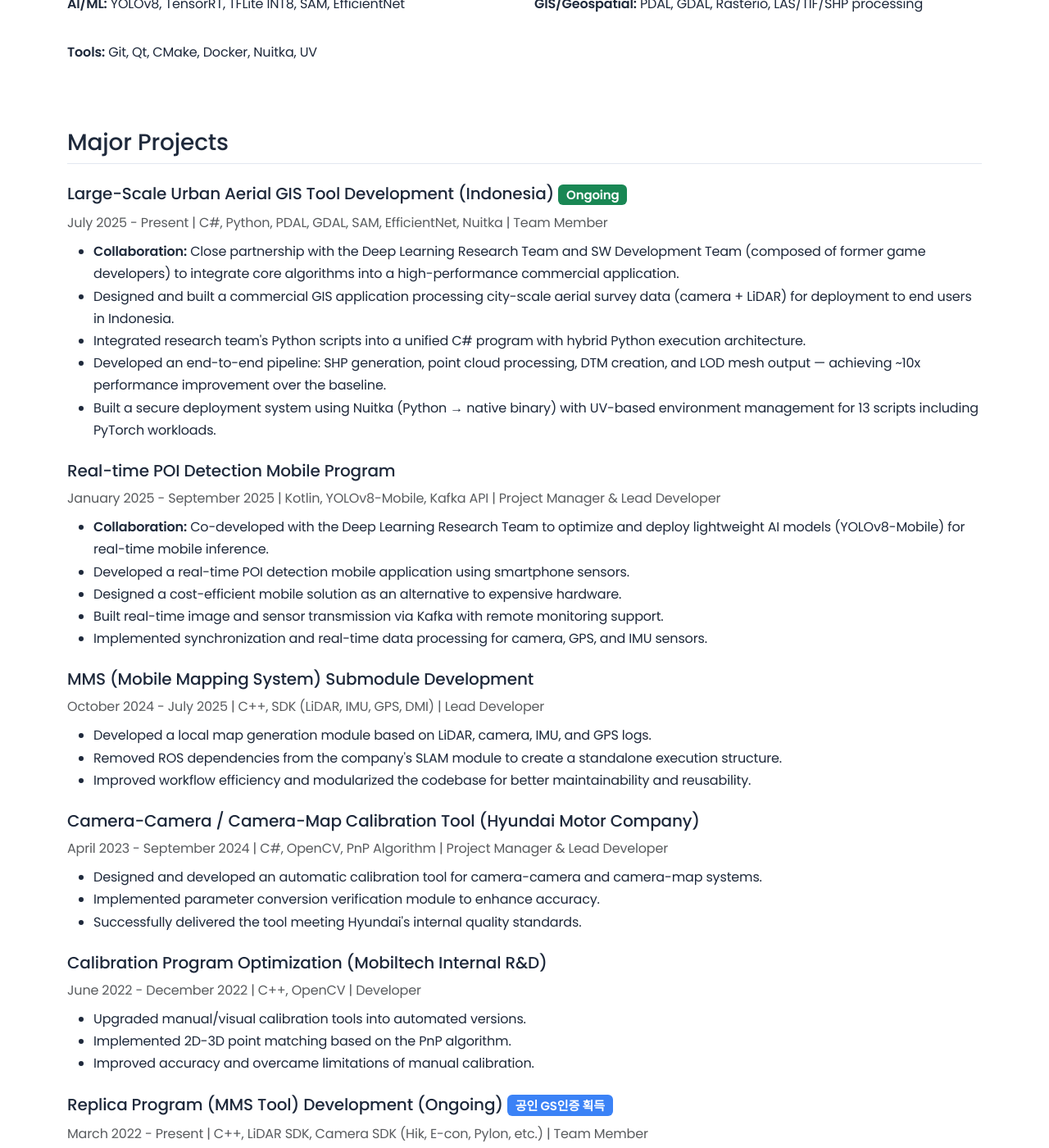
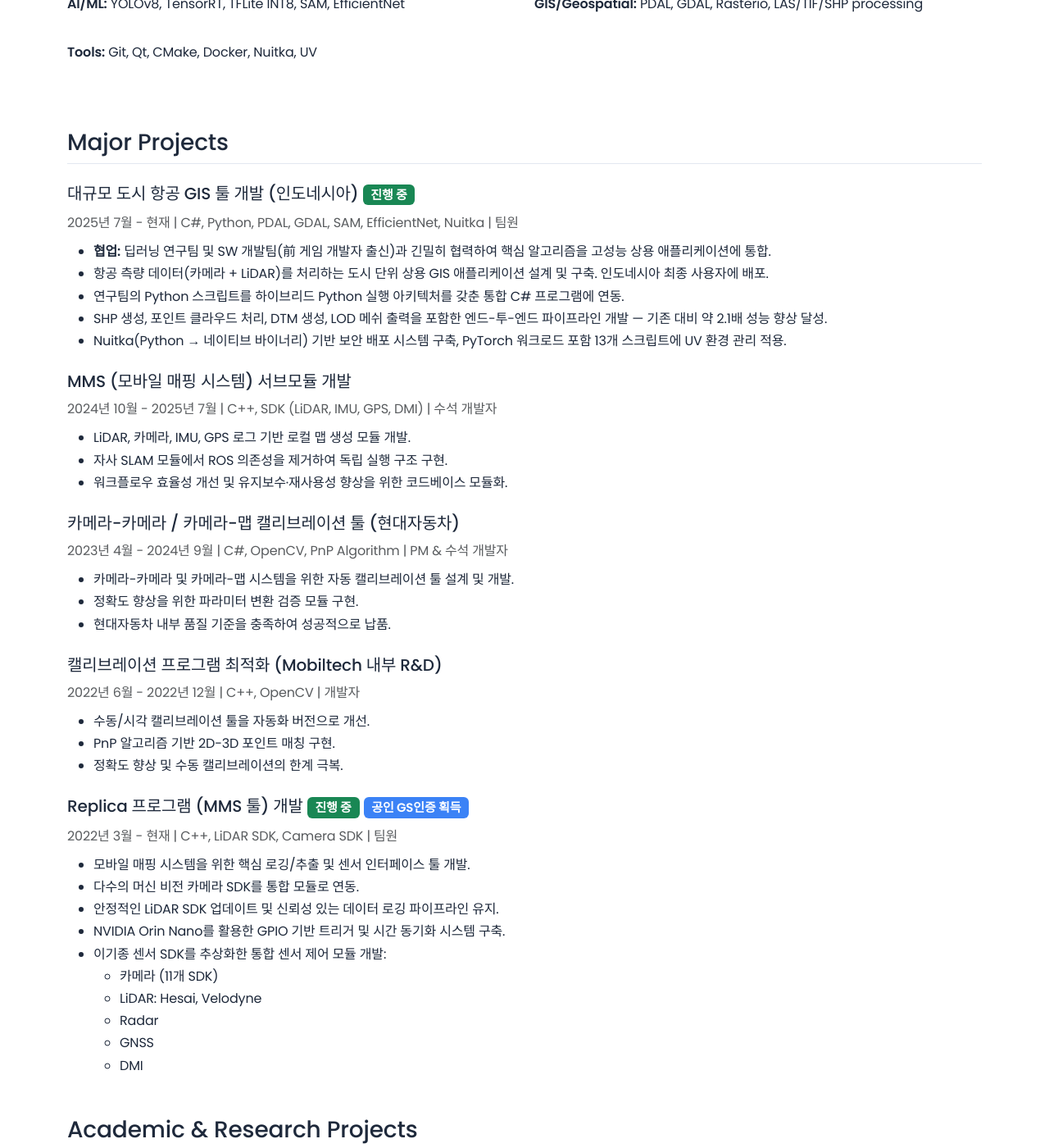
Before and after one commit to jinwoo-Sync/jinwoo-Sync.github.io, a Jekyll site: the page built from cv.html, in a window 1280 px wide and 1400 px high, scrolled down 760 px. Shown: the whole window at 82% size. Built offline with Jekyll 4.4.1, drawn with Linux system fonts in a browser that asks for light colours; some of the changed text lies outside the part shown.

Commit message:
cv 한글과

```diff
--- a/cv.html
+++ b/cv.html
@@ -4,7 +4,7 @@ title: CV
 ---
 <div class="container py-5" data-aos="fade-up">
   <header class="mb-5">
-    <h1 class="display-4 mb-3">Jinwoo Seo</h1>
+    <h1 class="display-4 mb-3">서진우</h1>
     <div class="contact-info mb-4">
       <p class="mb-2">
         <strong>Email:</strong> <a href="mailto:kki5629@naver.com">kki5629@naver.com</a> |
@@ -20,7 +20,7 @@ title: CV
   <section class="mb-5">
     <h2 class="h3 mb-4 border-bottom pb-2">Education</h2>
     <div class="mb-3">
-      <h3 class="h5 mb-2">Chungbuk National University</h3>
+      <h3 class="h5 mb-2">충북대학교</h3>
       <p class="mb-1"><strong>B.S. in Mechanical Engineering</strong></p>
       <p class="text-muted mb-1">March 2016 - February 2022</p>
       <p>GPA: 3.5 / 4.5</p>
@@ -58,73 +58,62 @@ title: CV
     <h2 class="h3 mb-4 border-bottom pb-2">Major Projects</h2>
 
     <article class="mb-4">
-      <h3 class="h5 mb-2">Large-Scale Urban Aerial GIS Tool Development (Indonesia) <span class="badge bg-success">Ongoing</span></h3>
-      <p class="text-muted mb-2">July 2025 - Present | C#, Python, PDAL, GDAL, SAM, EfficientNet, Nuitka | Team Member</p>
+      <h3 class="h5 mb-2">대규모 도시 항공 GIS 툴 개발 (인도네시아) <span class="badge bg-success">진행 중</span></h3>
+      <p class="text-muted mb-2">2025년 7월 - 현재 | C#, Python, PDAL, GDAL, SAM, EfficientNet, Nuitka | 팀원</p>
       <ul>
-        <li><strong>Collaboration:</strong> Close partnership with the Deep Learning Research Team and SW Development Team (composed of former game developers) to integrate core algorithms into a high-performance commercial application.</li>
-        <li>Designed and built a commercial GIS application processing city-scale aerial survey data (camera + LiDAR) for deployment to end users in Indonesia.</li>
-        <li>Integrated research team's Python scripts into a unified C# program with hybrid Python execution architecture.</li>
-        <li>Developed an end-to-end pipeline: SHP generation, point cloud processing, DTM creation, and LOD mesh output — achieving ~10x performance improvement over the baseline.</li>
-        <li>Built a secure deployment system using Nuitka (Python → native binary) with UV-based environment management for 13 scripts including PyTorch workloads.</li>
+        <li><strong>협업:</strong> 딥러닝 연구팀 및 SW 개발팀(前 게임 개발자 출신)과 긴밀히 협력하여 핵심 알고리즘을 고성능 상용 애플리케이션에 통합.</li>
+        <li>항공 측량 데이터(카메라 + LiDAR)를 처리하는 도시 단위 상용 GIS 애플리케이션 설계 및 구축. 인도네시아 최종 사용자에 배포.</li>
+        <li>연구팀의 Python 스크립트를 하이브리드 Python 실행 아키텍처를 갖춘 통합 C# 프로그램에 연동.</li>
+        <li>SHP 생성, 포인트 클라우드 처리, DTM 생성, LOD 메쉬 출력을 포함한 엔드-투-엔드 파이프라인 개발 — 기존 대비 약 2.1배 성능 향상 달성.</li>
+        <li>Nuitka(Python → 네이티브 바이너리) 기반 보안 배포 시스템 구축, PyTorch 워크로드 포함 13개 스크립트에 UV 환경 관리 적용.</li>
       </ul>
     </article>
 
     <article class="mb-4">
-      <h3 class="h5 mb-2">Real-time POI Detection Mobile Program</h3>
-      <p class="text-muted mb-2">January 2025 - September 2025 | Kotlin, YOLOv8-Mobile, Kafka API | Project Manager & Lead Developer</p>
+      <h3 class="h5 mb-2">MMS (모바일 매핑 시스템) 서브모듈 개발</h3>
+      <p class="text-muted mb-2">2024년 10월 - 2025년 7월 | C++, SDK (LiDAR, IMU, GPS, DMI) | 수석 개발자</p>
       <ul>
-        <li><strong>Collaboration:</strong> Co-developed with the Deep Learning Research Team to optimize and deploy lightweight AI models (YOLOv8-Mobile) for real-time mobile inference.</li>
-        <li>Developed a real-time POI detection mobile application using smartphone sensors.</li>
-        <li>Designed a cost-efficient mobile solution as an alternative to expensive hardware.</li>
-        <li>Built real-time image and sensor transmission via Kafka with remote monitoring support.</li>
-        <li>Implemented synchronization and real-time data processing for camera, GPS, and IMU sensors.</li>
+        <li>LiDAR, 카메라, IMU, GPS 로그 기반 로컬 맵 생성 모듈 개발.</li>
+        <li>자사 SLAM 모듈에서 ROS 의존성을 제거하여 독립 실행 구조 구현.</li>
+        <li>워크플로우 효율성 개선 및 유지보수·재사용성 향상을 위한 코드베이스 모듈화.</li>
       </ul>
     </article>
 
     <article class="mb-4">
-      <h3 class="h5 mb-2">MMS (Mobile Mapping System) Submodule Development</h3>
-      <p class="text-muted mb-2">October 2024 - July 2025 | C++, SDK (LiDAR, IMU, GPS, DMI) | Lead Developer</p>
+      <h3 class="h5 mb-2">카메라-카메라 / 카메라-맵 캘리브레이션 툴 (현대자동차)</h3>
+      <p class="text-muted mb-2">2023년 4월 - 2024년 9월 | C#, OpenCV, PnP Algorithm | PM & 수석 개발자</p>
       <ul>
-        <li>Developed a local map generation module based on LiDAR, camera, IMU, and GPS logs.</li>
-        <li>Removed ROS dependencies from the company's SLAM module to create a standalone execution structure.</li>
-        <li>Improved workflow efficiency and modularized the codebase for better maintainability and reusability.</li>
+        <li>카메라-카메라 및 카메라-맵 시스템을 위한 자동 캘리브레이션 툴 설계 및 개발.</li>
+        <li>정확도 향상을 위한 파라미터 변환 검증 모듈 구현.</li>
+        <li>현대자동차 내부 품질 기준을 충족하여 성공적으로 납품.</li>
       </ul>
     </article>
 
     <article class="mb-4">
-      <h3 class="h5 mb-2">Camera-Camera / Camera-Map Calibration Tool (Hyundai Motor Company)</h3>
-      <p class="text-muted mb-2">April 2023 - September 2024 | C#, OpenCV, PnP Algorithm | Project Manager & Lead Developer</p>
+      <h3 class="h5 mb-2">캘리브레이션 프로그램 최적화 (Mobiltech 내부 R&D)</h3>
+      <p class="text-muted mb-2">2022년 6월 - 2022년 12월 | C++, OpenCV | 개발자</p>
       <ul>
-        <li>Designed and developed an automatic calibration tool for camera-camera and camera-map systems.</li>
-        <li>Implemented parameter conversion verification module to enhance accuracy.</li>
-        <li>Successfully delivered the tool meeting Hyundai's internal quality standards.</li>
+        <li>수동/시각 캘리브레이션 툴을 자동화 버전으로 개선.</li>
+        <li>PnP 알고리즘 기반 2D-3D 포인트 매칭 구현.</li>
+        <li>정확도 향상 및 수동 캘리브레이션의 한계 극복.</li>
       </ul>
     </article>
 
     <article class="mb-4">
-      <h3 class="h5 mb-2">Calibration Program Optimization (Mobiltech Internal R&D)</h3>
-      <p class="text-muted mb-2">June 2022 - December 2022 | C++, OpenCV | Developer</p>
+      <h3 class="h5 mb-2">Replica 프로그램 (MMS 툴) 개발 <span class="badge bg-success">진행 중</span> <span class="badge bg-primary">공인 GS인증 획득</span></h3>
+      <p class="text-muted mb-2">2022년 3월 - 현재 | C++, LiDAR SDK, Camera SDK | 팀원</p>
       <ul>
-        <li>Upgraded manual/visual calibration tools into automated versions.</li>
-        <li>Implemented 2D-3D point matching based on the PnP algorithm.</li>
-        <li>Improved accuracy and overcame limitations of manual calibration.</li>
-      </ul>
-    </article>
-
-    <article class="mb-4">
-      <h3 class="h5 mb-2">Replica Program (MMS Tool) Development (Ongoing) <span class="badge bg-primary">공인 GS인증 획득</span></h3>
-      <p class="text-muted mb-2">March 2022 - Present | C++, LiDAR SDK, Camera SDK (Hik, E-con, Pylon, etc.) | Team Member</p>
-      <ul>
-        <li>Developed core logging/extraction and sensor interface tools for mobile mapping systems.</li>
-        <li>Integrated multiple machine vision camera SDKs (Hikvision, E-con, etc.) into unified modules.</li>
-        <li>Maintained stable LiDAR SDK updates and reliable data logging pipelines.</li>
-        <li>Built GPIO-based trigger and time synchronization system using NVIDIA Orin Nano.</li>
-        <li>Developed a unified sensor control module abstracting SDKs for heterogeneous sensors:
+        <li>모바일 매핑 시스템을 위한 핵심 로깅/추출 및 센서 인터페이스 툴 개발.</li>
+        <li>다수의 머신 비전 카메라 SDK를 통합 모듈로 연동.</li>
+        <li>안정적인 LiDAR SDK 업데이트 및 신뢰성 있는 데이터 로깅 파이프라인 유지.</li>
+        <li>NVIDIA Orin Nano를 활용한 GPIO 기반 트리거 및 시간 동기화 시스템 구축.</li>
+        <li>이기종 센서 SDK를 추상화한 통합 센서 제어 모듈 개발:
           <ul>
-            <li>Cameras: Hik, Flycapture, Spinnaker, Vimba, Aravis, UVC, VisionOnChip, Ozray, Pylon, E-con</li>
-            <li>GNSS: Xsens, Applanix</li>
-            <li>LiDAR: Hesai, Ouster, Seyond, Valeo, Velodyne</li>
-            <li>Radar: SRS Radar, Smartmicro</li>
+            <li>카메라 (11개 SDK)</li>
+            <li>LiDAR: Hesai, Velodyne</li>
+            <li>Radar</li>
+            <li>GNSS</li>
+            <li>DMI</li>
           </ul>
         </li>
       </ul>
@@ -135,22 +124,22 @@ title: CV
     <h2 class="h3 mb-4 border-bottom pb-2">Academic & Research Projects</h2>
 
     <article class="mb-4">
-      <h3 class="h5 mb-2">Autonomous Driving Control & Path Planning</h3>
-      <p class="text-muted mb-2">March 2020 - October 2021 | C++, ROS, Camera, GPS, LiDAR, IMU | Team Leader</p>
+      <h3 class="h5 mb-2">자율주행 제어 및 경로 계획</h3>
+      <p class="text-muted mb-2">2020년 3월 - 2021년 10월 | C++, ROS, Camera, GPS, LiDAR, IMU | 팀장</p>
       <ul>
-        <li>Participated in the International University Student Creative Car Competition (2020-2021).</li>
-        <li>Implemented PID controllers to stabilize autonomous driving.</li>
-        <li>Developed GPS-based path planning and dynamic obstacle avoidance.</li>
-        <li>Built Camera-LiDAR calibration tools and IMU-GPS Kalman filter fusion system (validated at K-City).</li>
+        <li>국제 대학생 창의적 자동차 경진대회 참가 (2020-2021).</li>
+        <li>자율주행 안정화를 위한 PID 컨트롤러 구현.</li>
+        <li>GPS 기반 경로 계획 및 동적 장애물 회피 개발.</li>
+        <li>카메라-LiDAR 캘리브레이션 툴 및 IMU-GPS 칼만 필터 융합 시스템 구축 (K-City 검증).</li>
       </ul>
     </article>
 
     <article class="mb-4">
-      <h3 class="h5 mb-2">Calibration and Sensor Fusion Research (Intelligent Robotics Lab)</h3>
-      <p class="text-muted mb-2">March 2021 - September 2021 | C++, Python, OpenCV, ROS | Research Intern</p>
+      <h3 class="h5 mb-2">캘리브레이션 및 센서 융합 연구 (지능형 로봇 연구실)</h3>
+      <p class="text-muted mb-2">2021년 3월 - 2021년 9월 | C++, Python, OpenCV, ROS | 연구 인턴</p>
       <ul>
-        <li>Conducted research on camera-LiDAR fusion and path planning algorithms.</li>
-        <li>Experimented with advanced calibration techniques for autonomous driving systems.</li>
+        <li>카메라-LiDAR 융합 및 경로 계획 알고리즘 연구 수행.</li>
+        <li>자율주행 시스템을 위한 고급 캘리브레이션 기법 실험.</li>
       </ul>
     </article>
   </section>
```
